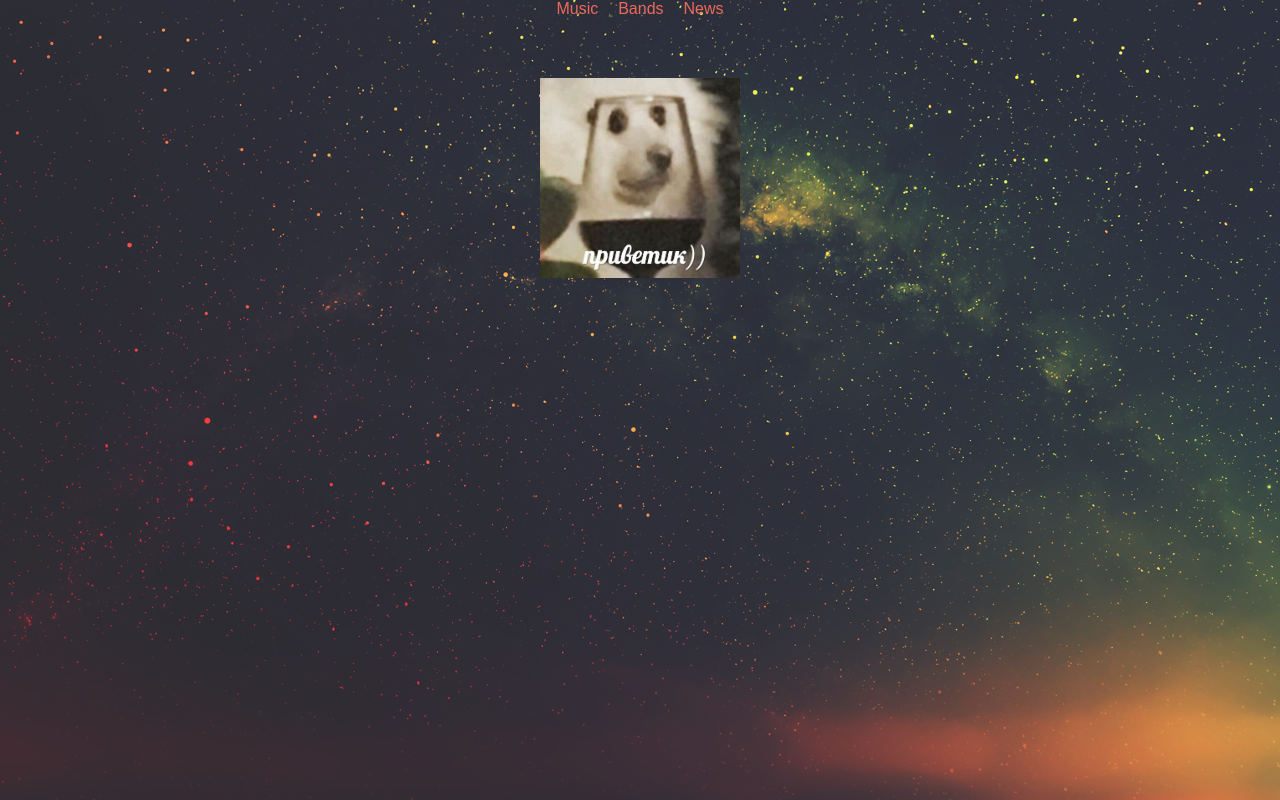
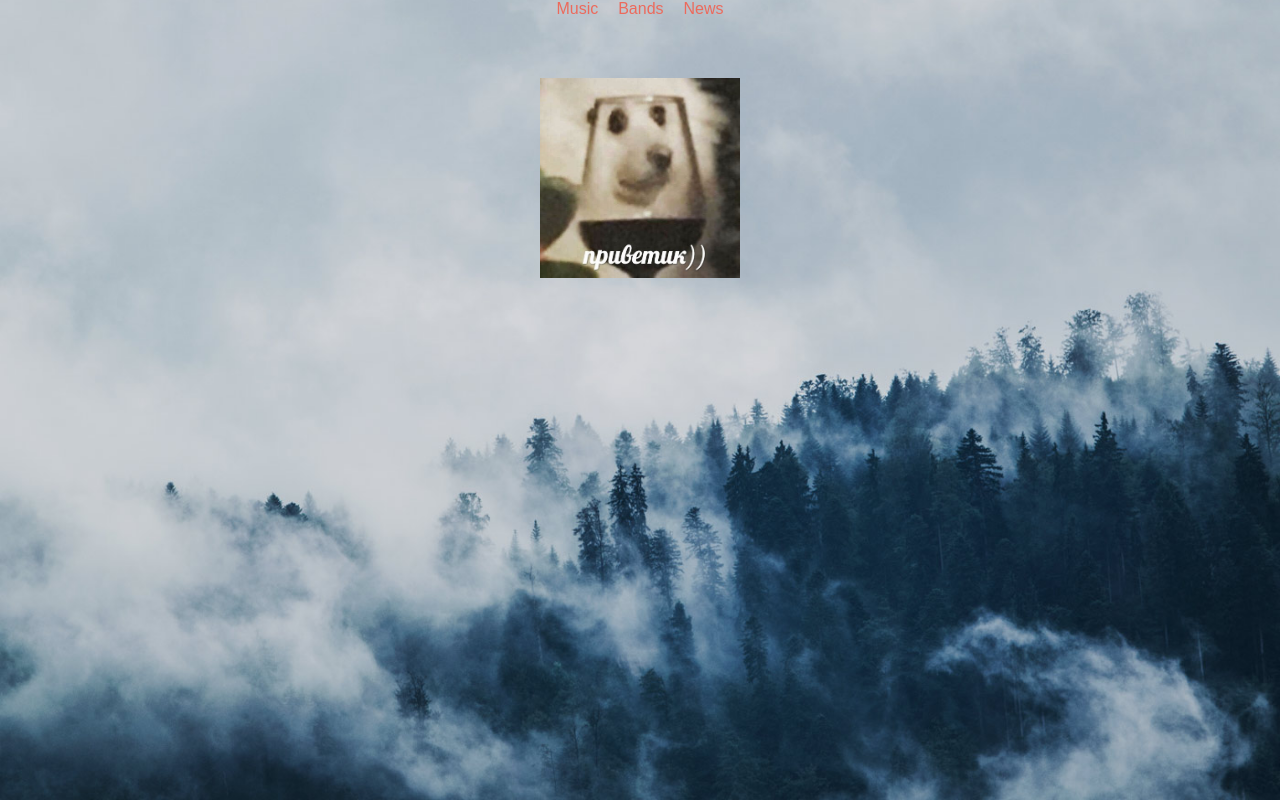
Before and after one commit to maximwow70/andromeda, an Angular app in the folder frontend/andromeda/: page /#/home in a window 1280 px wide. Built offline with nearby package versions, Linux system fonts and the light colour scheme.

Commit message:
[AN--PARALLAX] Provide background for home page.

```diff
--- a/frontend/andromeda/src/app/_ui/an--parallax/an--parallax.component.scss
+++ b/frontend/andromeda/src/app/_ui/an--parallax/an--parallax.component.scss
@@ -9,7 +9,7 @@
     left: 0;
 
     background-color: $an--color--dark;
-    background-image: url("../../../assets/background.png");
+    background-image: url("../../../assets/background1.jpg");
     background-position: center;
     background-repeat: no-repeat;
     background-size: cover;
```
